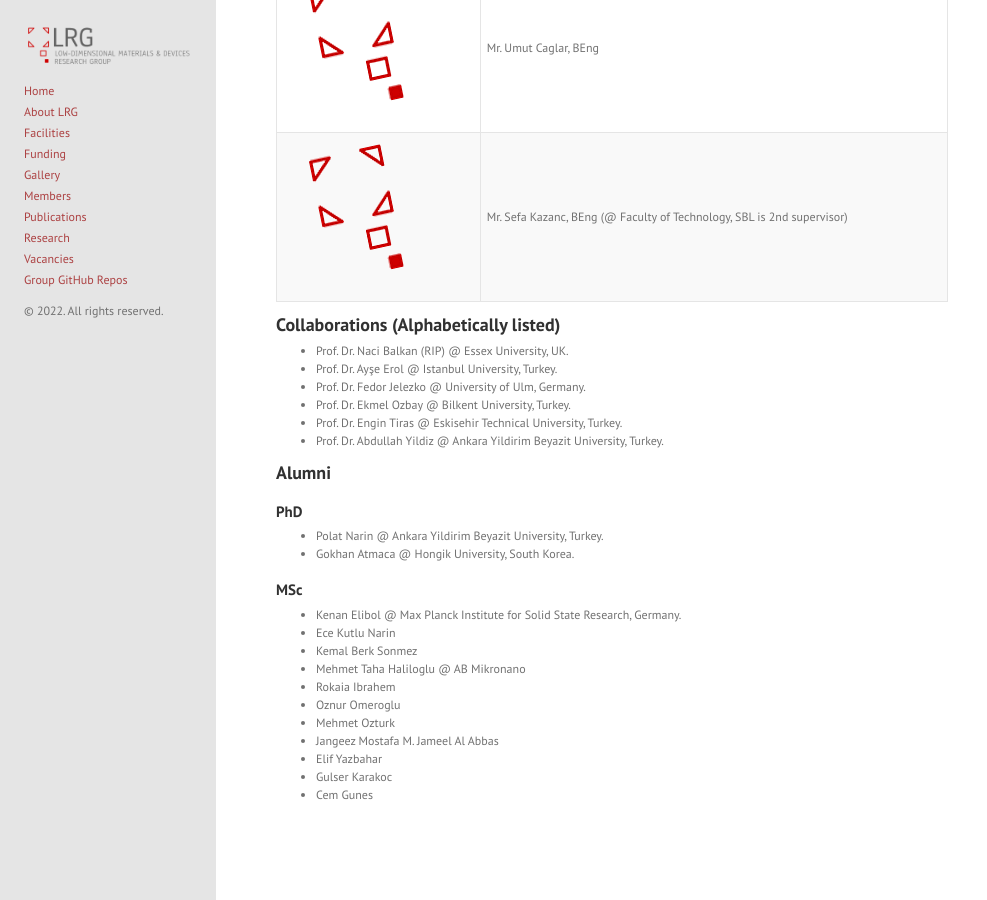
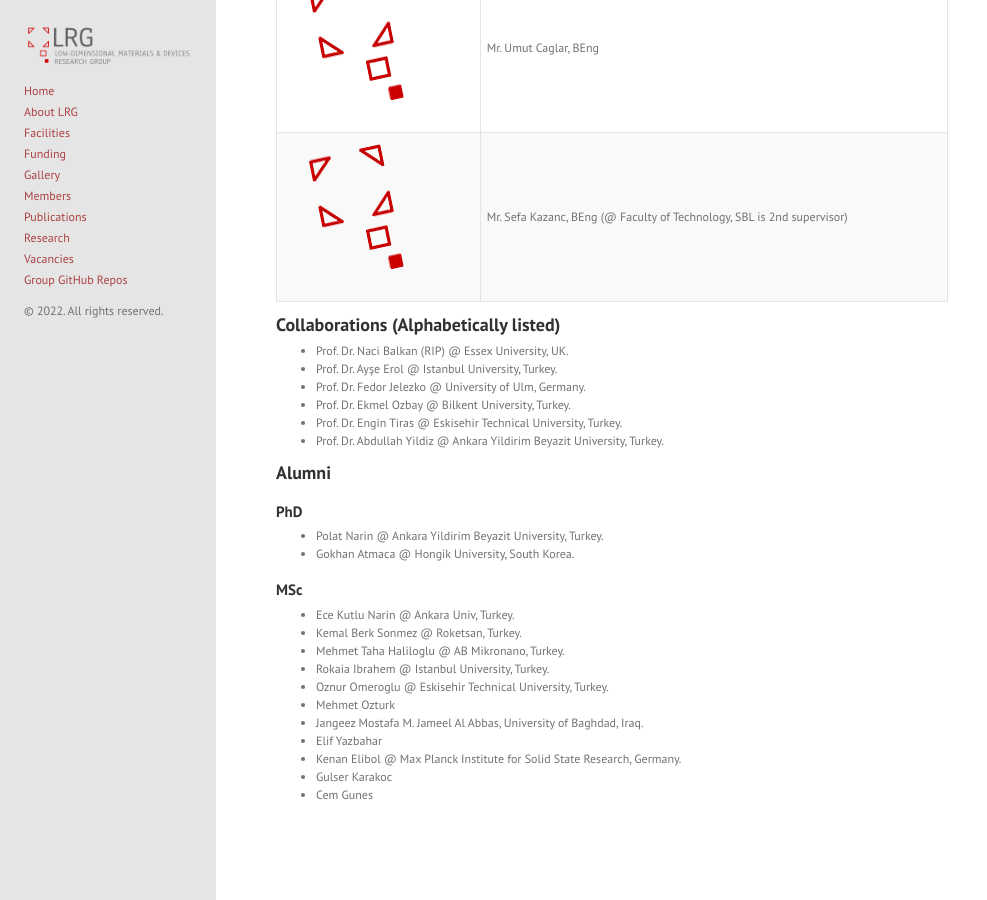
Before and after one commit to lrgresearch/oldwebsite, a Jekyll site: the page built from members.md, in a window 1280 px wide and 900 px high, scrolled down 2118 px. Shown: the whole window, without its empty margins (0-987 px from the left). Built offline with Jekyll 4.4.1, drawn with Linux system fonts in a browser that asks for light colours.

Commit message:
Update members.md

```diff
--- a/members.md
+++ b/members.md
@@ -42,14 +42,15 @@ title: Members
 * Gokhan Atmaca @ Hongik University, South Korea.
 
 ### MSc
+
+* Ece Kutlu Narin @ Ankara Univ, Turkey.
+* Kemal Berk Sonmez @ Roketsan, Turkey.
+* Mehmet Taha Haliloglu @ AB Mikronano, Turkey.
+* Rokaia Ibrahem @ Istanbul University, Turkey.
+* Oznur Omeroglu @ Eskisehir Technical University, Turkey.
+* Mehmet Ozturk
+* Jangeez Mostafa M. Jameel Al Abbas, University of Baghdad, Iraq.
+* Elif Yazbahar
 * Kenan Elibol @ Max Planck Institute for Solid State Research, Germany.
-* Ece Kutlu Narin
-* Kemal Berk Sonmez
-* Mehmet Taha Haliloglu @ AB Mikronano
-* Rokaia Ibrahem
-* Oznur Omeroglu
-* Mehmet Ozturk
-* Jangeez Mostafa M. Jameel Al Abbas
-* Elif Yazbahar
 * Gulser Karakoc
 * Cem Gunes
```
